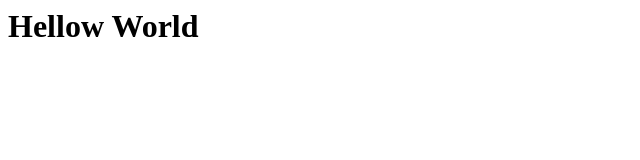
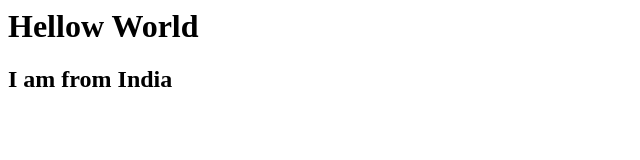
Before and after one commit to iamrealvikrant/devops, a plain HTML site: page index.html in a window 1280 px wide. Shown: the whole page, without its empty margins (0-640 px from the left). Drawn offline with Linux system fonts and the light colour scheme.

Commit message:
2nd commit in index and dev file

```diff
--- a/index.html
+++ b/index.html
@@ -1 +1,2 @@
 <h1>Hellow World</h1>
+<h2>I am from India</h2>
```
Also changed, not shown: dev.html (+1 -0 lines).
